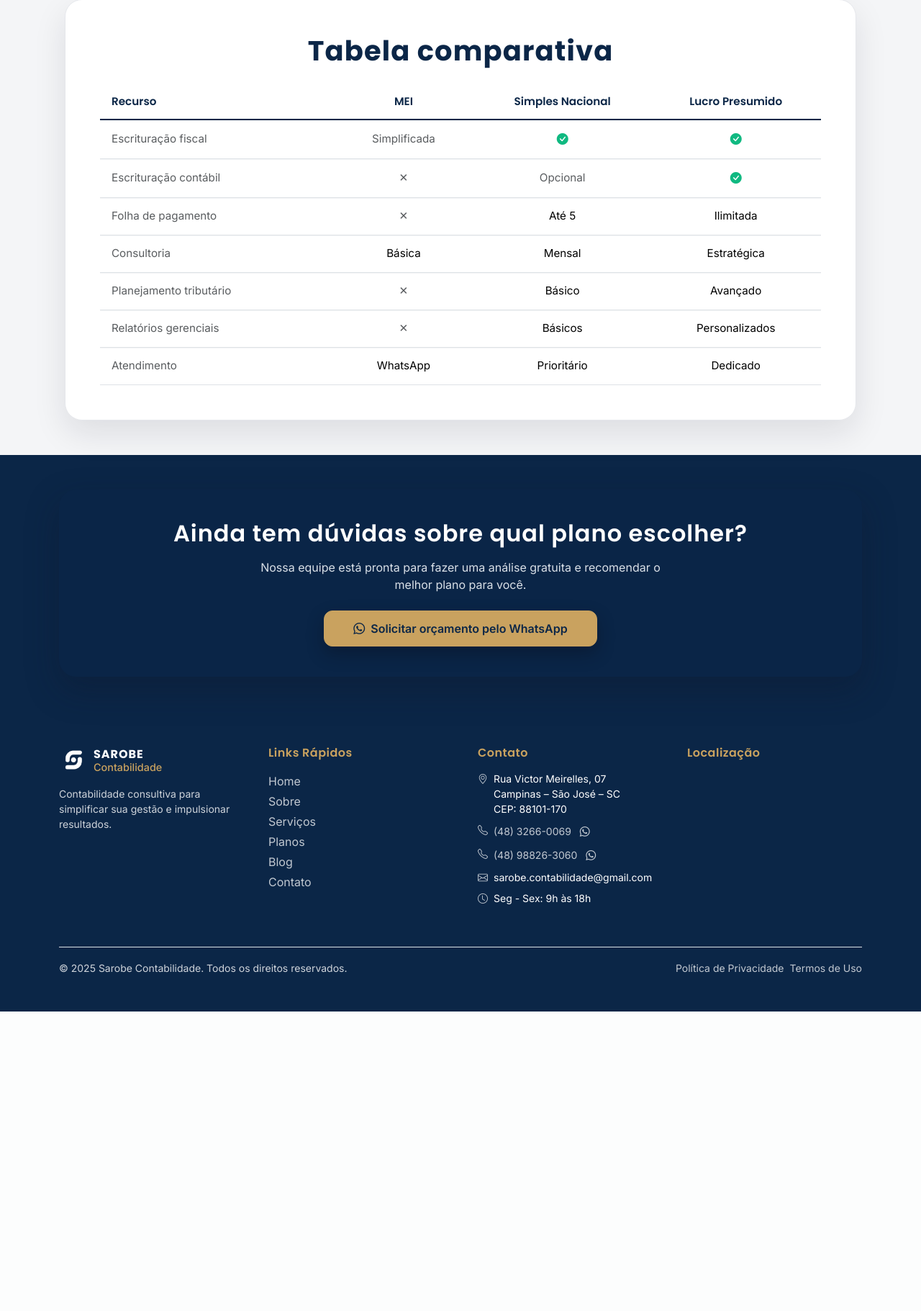
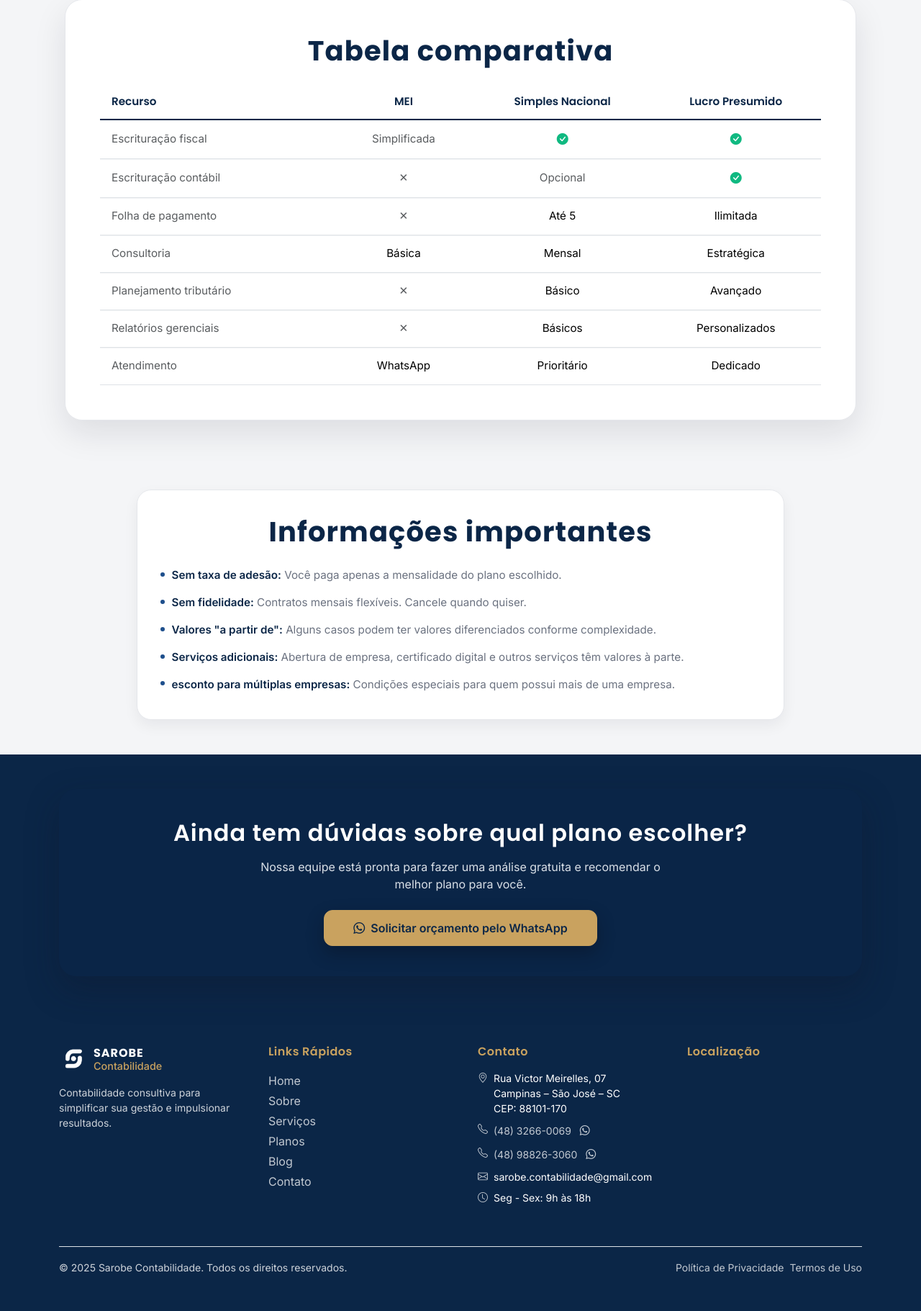
Before and after one commit to devsarobe-lgtm/site-sistema-web, a Django app: page /planos/ in a window 1280 px wide. Shown: the part 1303-3124 px from the top of the page at 72% size. Before the commit the page ends 2708 px from the top, so only its background shows below. Run offline with Django 5.2, Linux system fonts and the light colour scheme; a map, chart or similar area stays blank; parts of the project's set-up code (start-up, migrations or seed data) failed here and were passed over; grey boxes are pictures that could not be loaded.

Commit message:
planos finalizados

```diff
--- a/institucional/static/css/contact_site.css
+++ b/institucional/static/css/contact_site.css
@@ -74,7 +74,7 @@
 
 /* CARD WHATSAPP */
 .contact-whatsapp-box {
-    background: linear-gradient(135deg, #F6C94B, #E0A929);
+    background: var(--accent-color);
     padding: 1.8rem;
     border-radius: 1.25rem;
     box-shadow: 0 18px 45px rgba(15, 23, 42, 0.08);
--- a/institucional/static/css/plans_site.css
+++ b/institucional/static/css/plans_site.css
@@ -267,6 +267,75 @@
     }
 }
 
+/* ===========================
+   PLANS – IMPORTANT INFO
+=========================== */
+
+.plans-info-section {
+    background-color: var(--background-color);
+}
+
+.plans-info-card {
+    max-width: 900px;
+    margin: 0 auto;
+    background-color: #ffffff;
+    border-radius: 1.25rem;
+    border: 1px solid #e5e7eb;
+    box-shadow: 0 8px 20px rgba(15, 23, 42, 0.06);
+    padding: 2.2rem 2rem;
+}
+
+/* título reaproveita .section-title, aqui só centralizamos no contexto */
+.plans-info-card .section-title {
+    margin-bottom: 1.5rem;
+}
+
+/* lista enxuta */
+
+.plans-info-list {
+    display: flex;
+    flex-direction: column;
+    gap: 0.75rem;
+    font-size: 0.95rem;
+    color: var(--muted-text-color);
+}
+
+.plans-info-item {
+    display: flex;
+    align-items: flex-start;
+    gap: 0.6rem;
+}
+
+/* bolinha minimalista em vez de “•” grande */
+
+.plans-info-bullet {
+    width: 6px;
+    height: 6px;
+    border-radius: 999px;
+    background-color: var(--primary-color);
+    margin-top: 0.55rem;
+    flex-shrink: 0;
+}
+
+.plans-info-item p {
+    margin: 0;
+    line-height: 1.7;
+}
+
+.plans-info-item strong {
+    color: var(--primary-color-dark);
+    font-weight: 600;
+}
+
+/* responsivo */
+
+@media (max-width: 767.98px) {
+    .plans-info-card {
+        padding: 1.8rem 1.4rem;
+        border-radius: 1rem;
+    }
+}
+
 
 /* ===========================
    CTA BUTTONS
--- /dev/null
+++ b/institucional/templates/plans/components/_plans_final_cta.html
@@ -0,0 +1,17 @@
+<section class="final-cta-section py-5">
+    <div class="container">
+        <div class="final-cta-inner text-center mx-auto" data-aos="fade-up">
+            <h2 class="final-cta-title mb-3">
+                Ainda tem dúvidas sobre qual plano escolher?
+            </h2>
+            <p class="final-cta-text mx-auto mb-4">
+                Nossa equipe está pronta para fazer uma análise gratuita e recomendar o melhor plano para você.
+            </p>
+            <a href="https://wa.me/5548988263060?text=Ol%C3%A1,%20gostaria%20de%20ajuda%20para%20escolher%20o%20melhor%20plano."
+                class="btn btn-hero-primary d-inline-flex align-items-center justify-content-center gap-2">
+                <i class="bi bi-whatsapp"></i>
+                <span>Solicitar orçamento pelo WhatsApp</span>
+            </a>
+        </div>
+    </div>
+</section>
--- /dev/null
+++ b/institucional/templates/plans/components/_plans_info.html
@@ -0,0 +1,48 @@
+<section class="plans-info-section py-5">
+    <div class="container">
+        <div class="plans-info-card" data-aos="fade-up">
+            <h2 class="section-title text-center mb-4">
+                Informações importantes
+            </h2>
+
+            <div class="plans-info-list">
+                <div class="plans-info-item">
+                    <span class="plans-info-bullet"></span>
+                    <p>
+                        <strong>Sem taxa de adesão:</strong>
+                        Você paga apenas a mensalidade do plano escolhido.
+                    </p>
+                </div>
+
+                <div class="plans-info-item">
+                    <span class="plans-info-bullet"></span>
+                    <p>
+                        <strong>Sem fidelidade:</strong>
+                        Contratos mensais flexíveis. Cancele quando quiser.
+                    </p>
+                </div>
+                <div class="plans-info-item">
+                    <span class="plans-info-bullet"></span>
+                    <p>
+                        <strong>Valores "a partir de":</strong>
+                        Alguns casos podem ter valores diferenciados conforme complexidade.
+                    </p>
+                </div>
+                <div class="plans-info-item">
+                    <span class="plans-info-bullet"></span>
+                    <p>
+                        <strong>Serviços adicionais:</strong>
+                        Abertura de empresa, certificado digital e outros serviços têm valores à parte.
+                    </p>
+                </div>
+                <div class="plans-info-item">
+                    <span class="plans-info-bullet"></span>
+                    <p>
+                        <strong>esconto para múltiplas empresas:</strong>
+                        Condições especiais para quem possui mais de uma empresa.
+                    </p>
+                </div>
+            </div>
+        </div>
+    </div>
+</section>
--- a/institucional/templates/plans/plans_site.html
+++ b/institucional/templates/plans/plans_site.html
@@ -20,27 +20,11 @@
 <!-- TABELA COMPARATIVA DE PLANOS -->
 {% include 'plans/components/_plans_comparative_table.html' %}
 
-
+<!-- Informações importantes -->
+{% include 'plans/components/_plans_info.html' %}
 
 <!-- CTA FINAL REAPROVEITANDO SEU STYLE -->
-<section class="final-cta-section py-5">
-    <div class="container">
-        <div class="final-cta-inner text-center mx-auto" data-aos="fade-up">
-            <h2 class="final-cta-title mb-3">
-                Ainda tem dúvidas sobre qual plano escolher?
-            </h2>
-            <p class="final-cta-text mx-auto mb-4">
-                Nossa equipe está pronta para fazer uma análise gratuita e recomendar o melhor plano para você.
-            </p>
-            <a href="https://wa.me/5548988263060?text=Ol%C3%A1,%20gostaria%20de%20ajuda%20para%20escolher%20o%20melhor%20plano."
-                class="btn btn-hero-primary d-inline-flex align-items-center justify-content-center gap-2">
-                <i class="bi bi-whatsapp"></i>
-                <span>Solicitar orçamento pelo WhatsApp</span>
-            </a>
-        </div>
-    </div>
-</section>
-
+{% include 'plans/components/_plans_final_cta.html' %}
 
 {% endblock %}
 
```
